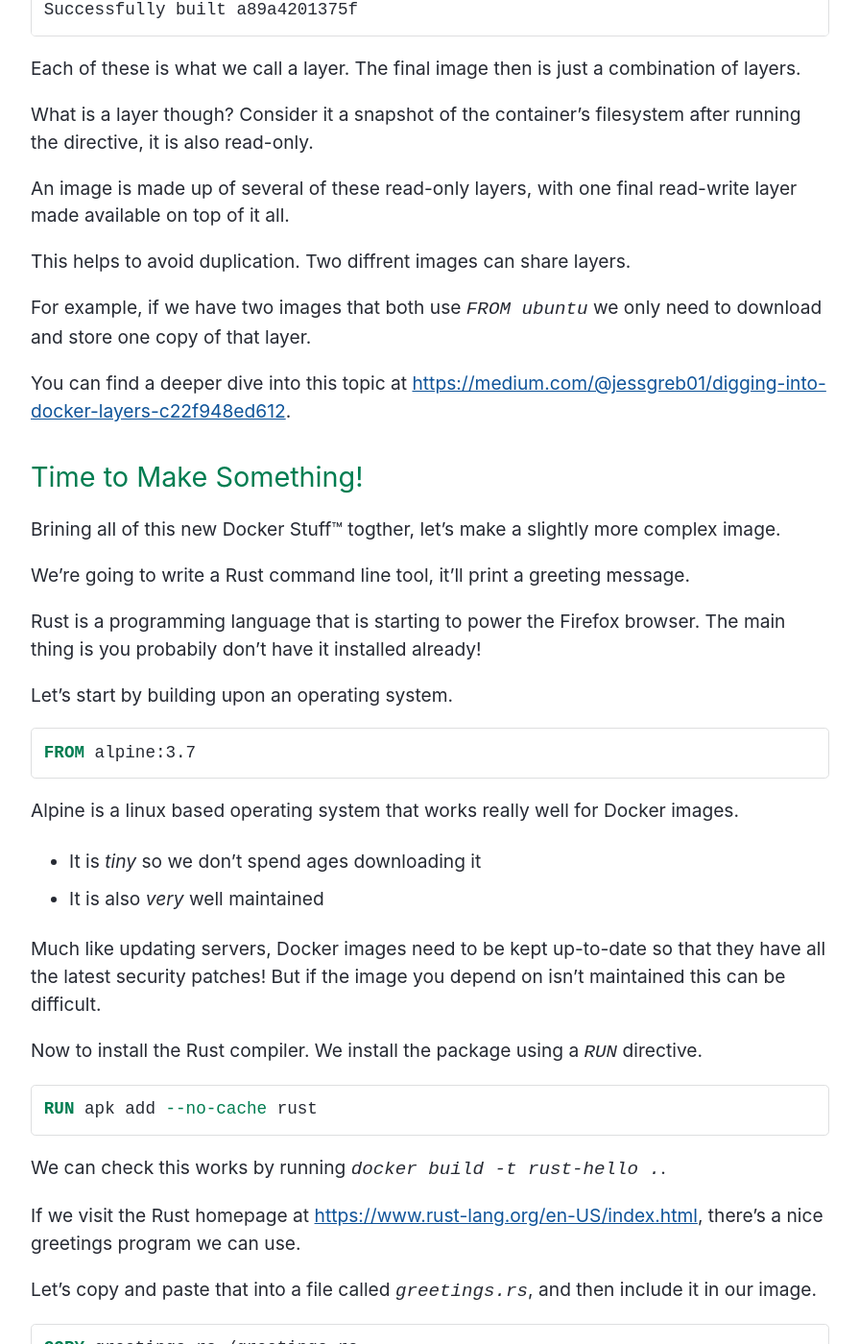
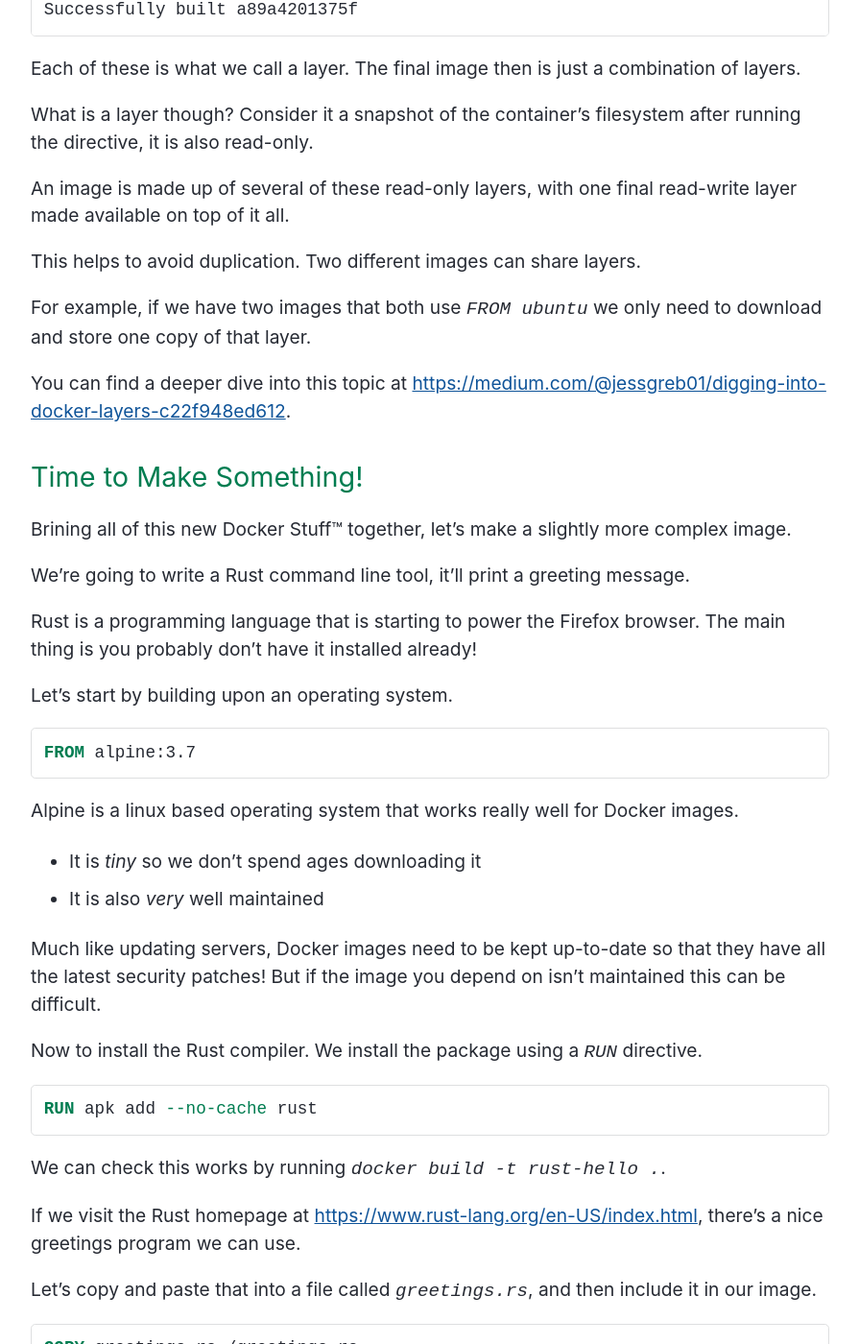
Before and after one commit to sjparkinson/uncomplicated.systems, a Jekyll site: the page built from _posts/2018-06-05-docker-0110-dockerfiles-and-volumes.md, in a window 1280 px wide and 1400 px high, scrolled down 6646 px. Shown: the whole window at 96% size, without its empty margins (192-1087 px from the left). Built offline with Jekyll 4.4.1, drawn with Linux system fonts in a browser that asks for light colours; comment, search, counter and statistics services are not loaded; the repository's description, which GitHub fills in, is left out; some of the changed text lies outside the part shown.

Commit message:
Update 2018-06-05-docker-0110-dockerfiles-and-volumes.md

````diff
--- a/_posts/2018-06-05-docker-0110-dockerfiles-and-volumes.md
+++ b/_posts/2018-06-05-docker-0110-dockerfiles-and-volumes.md
@@ -23,7 +23,7 @@ We make a Docker image by writing a `Dockerfile` and building it with `docker bu
 
 We can then run that image using `docker run hello-world`, which starts what we call a container.
 
-If the image is a web thing, it'll probabily have _exposed_ ports. To make requests to the container we need to publish the container's ports using the `-p` command line option.
+If the image is a web thing, it'll probably have _exposed_ ports. To make requests to the container we need to publish the container's ports using the `-p` command line option.
 
 For example, `docker run -p 8080:80 httpd`.
 
@@ -209,7 +209,7 @@ What is a layer though? Consider it a snapshot of the container's filesystem aft
 
 An image is made up of several of these read-only layers, with one final read-write layer made available on top of it all.
 
-This helps to avoid duplication. Two diffrent images can share layers.
+This helps to avoid duplication. Two different images can share layers.
 
 For example, if we have two images that both use `FROM ubuntu` we only need to download and store one copy of that layer.
 
@@ -217,11 +217,11 @@ You can find a deeper dive into this topic at <https://medium.com/@jessgreb01/di
 
 ## Time to Make Something!
 
-Brining all of this new Docker Stuff™ togther, let's make a slightly more complex image.
+Brining all of this new Docker Stuff™ together, let's make a slightly more complex image.
 
 We're going to write a Rust command line tool, it'll print a greeting message.
 
-Rust is a programming language that is starting to power the Firefox browser. The main thing is you probabily don't have it installed already!
+Rust is a programming language that is starting to power the Firefox browser. The main thing is you probably don't have it installed already!
 
 Let's start by building upon an operating system.
 
@@ -260,7 +260,7 @@ RUN rustc -o /greetings /greetings.rs
 ENTRYPOINT [ "/greetings" ]
 ```
 
-Bringing it all togther...
+Bringing it all together...
 
 ```docker
 FROM alpine:3.7
````
Also changed, not shown: other parts of _posts/2018-06-05-docker-0110-dockerfiles-and-volumes.md (+5 -5 lines).
